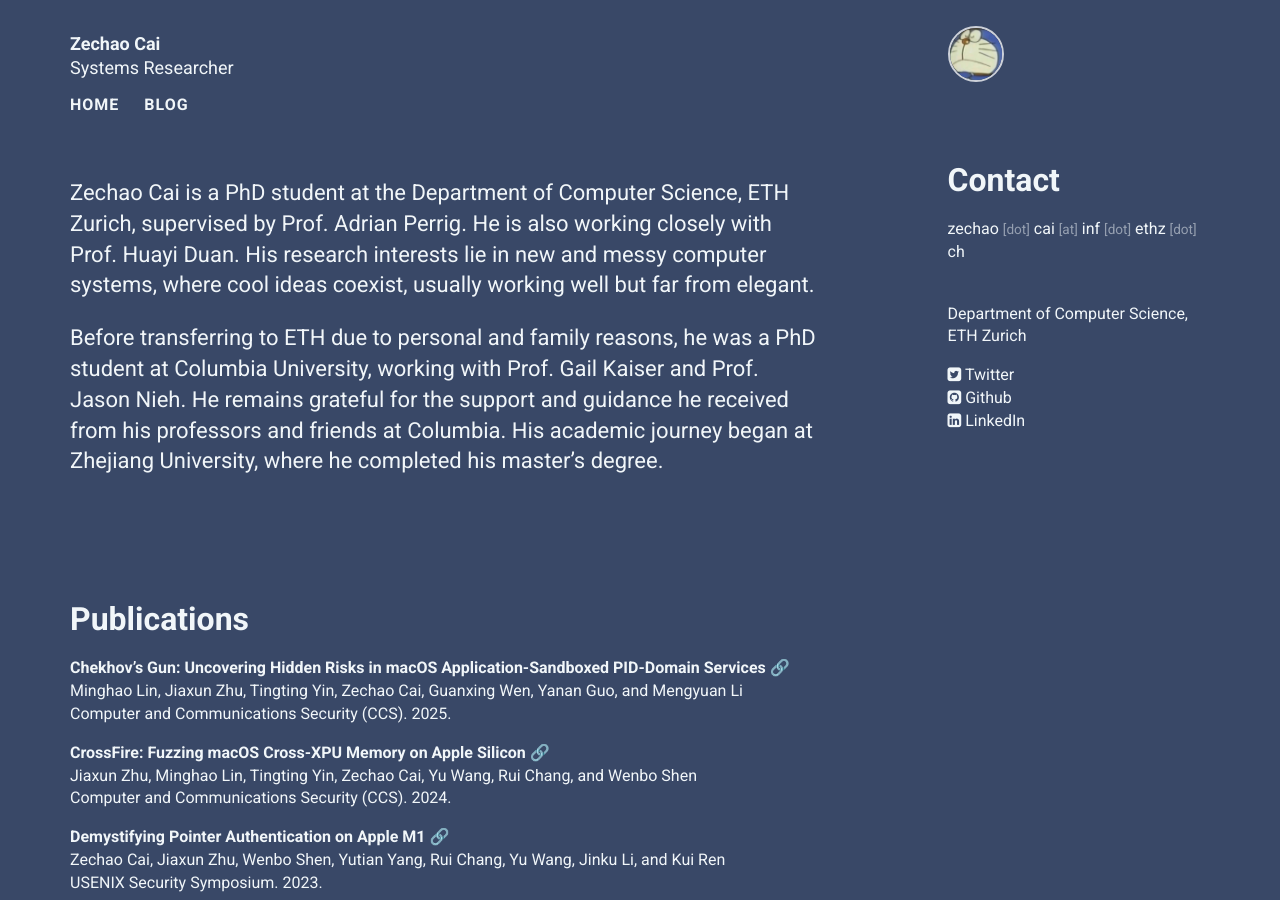
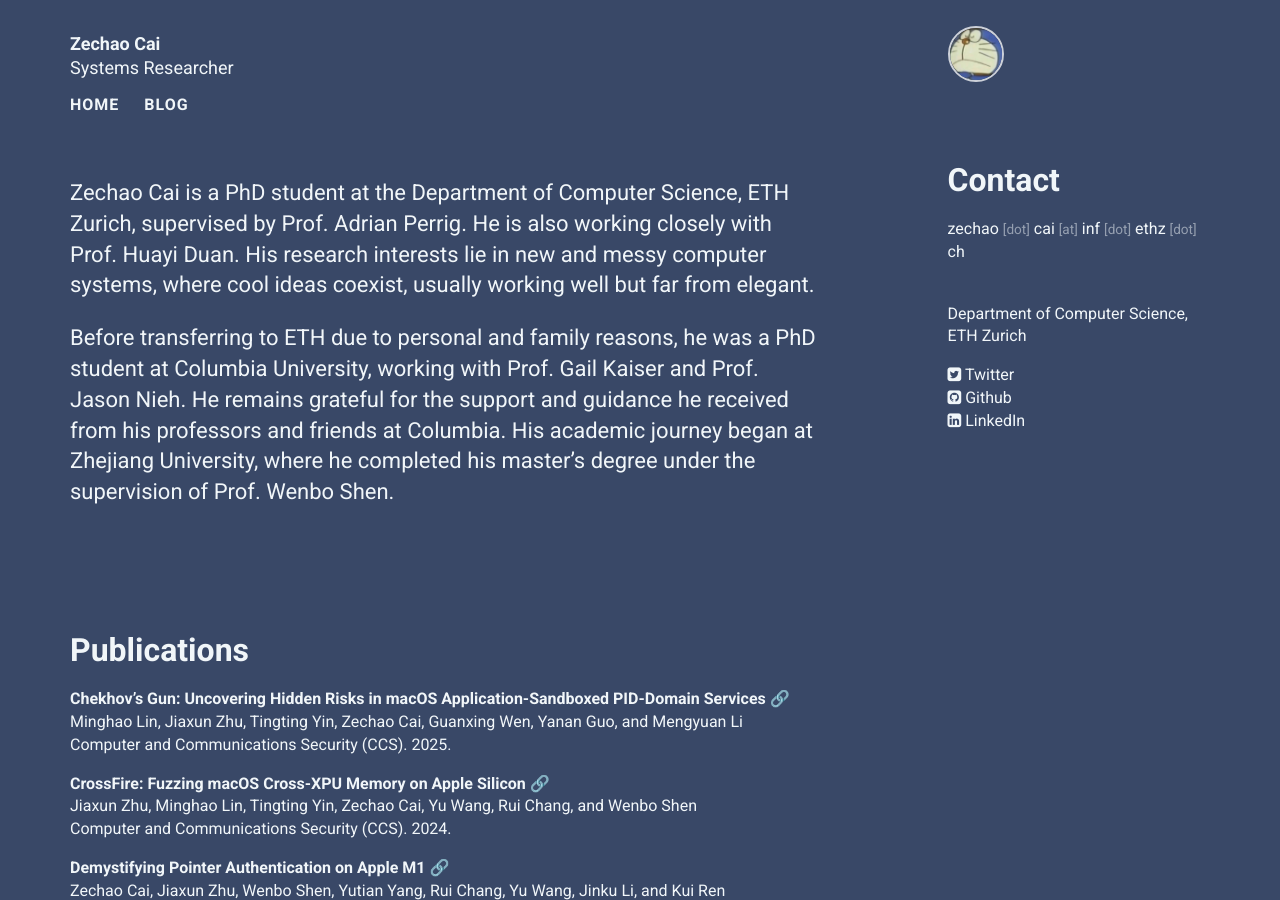
Before and after one commit to zech4o/zech4o.github.io, a Jekyll site: the page built from index.html, in a window 1280 px wide and 900 px high. Built offline with Jekyll 4.4.1, drawn with Linux system fonts in a browser that asks for light colours; nearby versions of some CDN libraries.

Commit message:
update 2025-11-22

```diff
--- a/_data/personal.yml
+++ b/_data/personal.yml
@@ -34,4 +34,4 @@
    Zechao Cai is a PhD student at the Department of Computer Science, ETH Zurich, supervised by Prof. Adrian Perrig. He is also working closely with Prof. Huayi Duan. His research interests lie in new and messy computer systems, where cool ideas coexist, usually working well but far from elegant.
 
 
-    Before transferring to ETH due to personal and family reasons, he was a PhD student at Columbia University, working with Prof. Gail Kaiser and Prof. Jason Nieh. He remains grateful for the support and guidance he received from his professors and friends at Columbia. His academic journey began at Zhejiang University, where he completed his master’s degree.
+    Before transferring to ETH due to personal and family reasons, he was a PhD student at Columbia University, working with Prof. Gail Kaiser and Prof. Jason Nieh. He remains grateful for the support and guidance he received from his professors and friends at Columbia. His academic journey began at Zhejiang University, where he completed his master’s degree under the supervision of Prof. Wenbo Shen.
```
